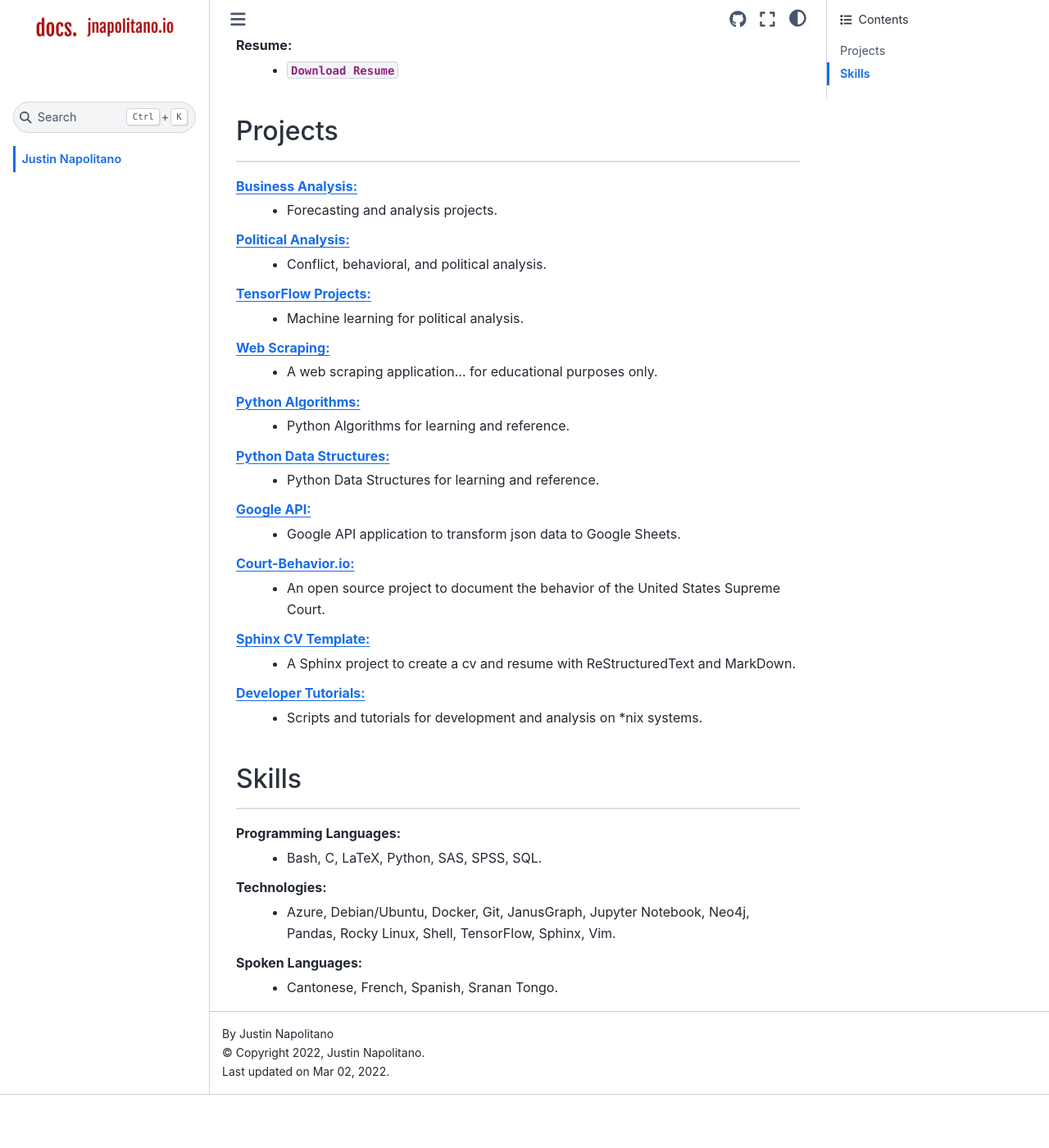
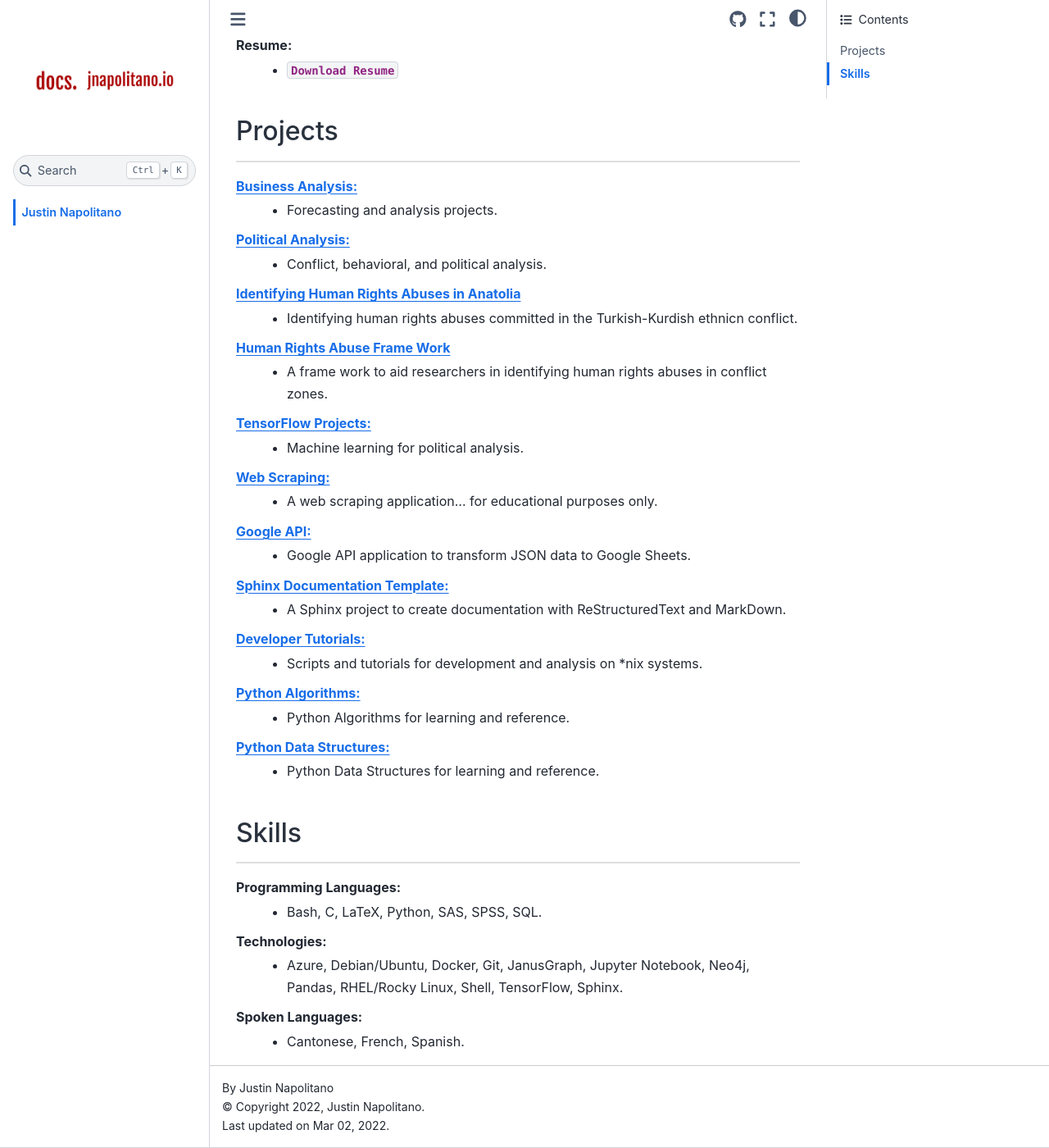
Before and after one commit to justin-napolitano/jnapolitano.io, a Sphinx documentation site: the page built from source/index.rst, in a window 1280 px wide and 1400 px high, scrolled down 399 px. Shown: the whole window at 82% size. Built offline with Sphinx 7.4.7 and the Sphinx Book theme 1.1.4, drawn with Linux system fonts in a browser that asks for light colours; cross-references to code outside the pages are shown as plain code; before the commit the page ends 1734 px from its top, so only the background shows below that; some of the changed text lies outside the part shown.

Commit message:
autocommit on1646250351.383336

```diff
--- a/source/index.rst
+++ b/source/index.rst
@@ -20,12 +20,13 @@ Phone:
 
 Web:
     * `jnapolitano.io <https://jnapolitano.io>`_
+    * `journal.jnapolitano.io <https://journal.jnapolitano.io>`__
     * `resume.jnapolitano.io <https://resume.jnapolitano.io>`_
     * `docs.jnapolitano.io <https://docs.jnapolitano.io>`_
-    * `journal.jnapolitano.io <https://journal.jnapolitano.io>`__
+
 
 Resume:
-    * :download:`Download Resume <pdf/justin_napolitano_resume.pdf>`
+    * :download:`Download Resume </pdf/justin_napolitano_resume.pdf>`
 
 
 
@@ -43,30 +44,32 @@ Projects
 `Political Analysis: <https://docs.jnapolitano.io/parts/analysis/political-analysis/index.html>`__
     * Conflict, behavioral, and political analysis.
 
+`Identifying Human Rights Abuses in Anatolia <https://journal.jnapolitano.io/parts/articles/project-kurdish-conflict/index.html>`__
+    * Identifying human rights abuses committed in the Turkish-Kurdish ethnicn conflict.
+
+`Human Rights Abuse Frame Work <https://journal.jnapolitano.io/parts/articles/project-human-rights-law/index.html>`__
+    * A frame work to aid researchers in identifying human rights abuses in conflict zones.
+
 `TensorFlow Projects: <https://docs.jnapolitano.io/parts/ml-ai/index.html>`__
     * Machine learning for political analysis.
 
 `Web Scraping: <https://docs.jnapolitano.io/parts/data/web-scraping/index.html>`__
     * A web scraping application... for educational purposes only.
 
+`Google API: <https://docs.jnapolitano.io/parts/python-development/google/index.html>`__
+    * Google API application to transform JSON data to Google Sheets.
+
+`Sphinx Documentation Template: <https://journal.jnapolitano.io/parts/tutorials/sphinx/docs/build-this-site.html>`__
+    * A Sphinx project to create documentation with ReStructuredText and MarkDown.
+
+`Developer Tutorials: <https://journal.jnapolitano.io/index.html#tutorials>`__
+    * Scripts and tutorials for development and analysis on \*nix systems.
+
 `Python Algorithms: <https://docs.jnapolitano.io/parts/reference/algorithms/index.html>`__
     * Python Algorithms for learning and reference.
 
 `Python Data Structures: <https://docs.jnapolitano.io/parts/reference/data-structures/python/index.html>`__
     * Python Data Structures for learning and reference.
-
-`Google API: <https://docs.jnapolitano.io/parts/python-development/google/index.html>`__
-    * Google API application to transform json data to Google Sheets.
-
-`Court-Behavior.io: <https://court-behavior.io>`_
-    * An open source project to document the behavior of the United States Supreme Court.
-
-`Sphinx CV Template: <https://journal.jnapolitano.io/parts/tutorials/sphinx/docs/build-this-site.html>`__
-    * A Sphinx project to create a cv and resume with ReStructuredText and MarkDown.
-
-`Developer Tutorials: <https://journal.jnapolitano.io/index.html#tutorials>`__
-    * Scripts and tutorials for development and analysis on \*nix systems.
-
 
 
 Skills
@@ -81,7 +84,7 @@ Programming Languages:
     * Bash, C, LaTeX, Python, SAS, SPSS, SQL.
 
 Technologies:
-   *  Azure, Debian/Ubuntu, Docker, Git, JanusGraph, Jupyter Notebook, Neo4j, Pandas, Rocky Linux, Shell, TensorFlow, Sphinx, Vim.
+   *  Azure, Debian/Ubuntu, Docker, Git, JanusGraph, Jupyter Notebook, Neo4j, Pandas, RHEL/Rocky Linux, Shell, TensorFlow, Sphinx.
 
 Spoken Languages:
-    * Cantonese, French, Spanish, Sranan Tongo.
+    * Cantonese, French, Spanish.
```
Also changed, not shown: 18 other files.
